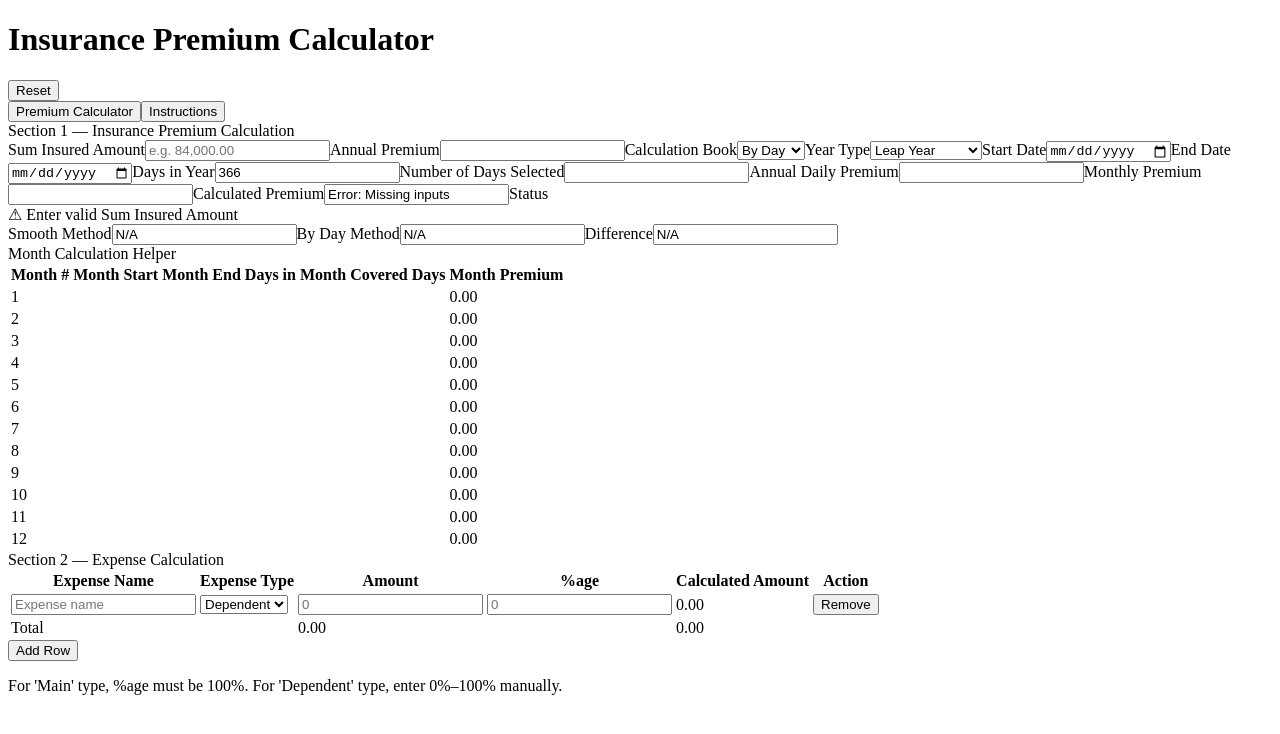
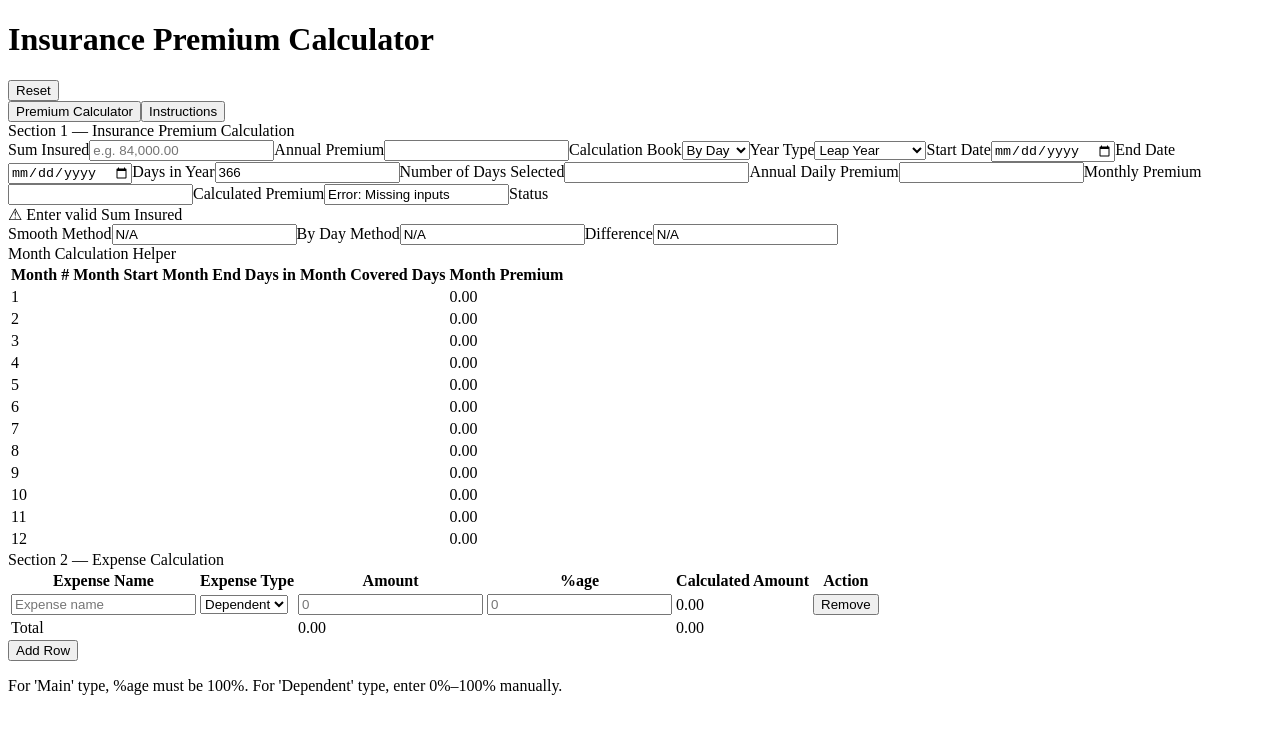
Before and after one commit to sharmalily1984-cloud/insurance-premium-web, a React (Vite) app: page / in a window 1280 px wide. Shown: the top 734 px of the page. Built offline with nearby package versions, Linux system fonts and the light colour scheme; the HTML template or start-up script is replaced by a standard one.

Commit message:
Revert field label back to Sum Insured

```diff
--- a/src/components/Instructions.tsx
+++ b/src/components/Instructions.tsx
@@ -5,9 +5,9 @@ export default function Instructions() {
       <div className="panel instructions">
         <h3>Section 1 — Insurance Premium Calculation</h3>
         <p>
-          Enter a positive <strong>Sum Insured Amount</strong>. The{' '}
+          Enter a positive <strong>Sum Insured</strong>. The{' '}
           <strong>Annual Premium</strong> is calculated automatically as Sum
-          Insured Amount ÷ 12. The calculation method depends on the{' '}
+          Insured ÷ 12. The calculation method depends on the{' '}
           <strong>Calculation Book</strong>:
         </p>
         <ul>
--- a/src/components/Section1.tsx
+++ b/src/components/Section1.tsx
@@ -96,7 +96,7 @@ export default function Section1(props: Section1Props) {
       <div className="banner">Section 1 — Insurance Premium Calculation</div>
       <div className="panel">
         <div className="field-grid">
-          <label htmlFor="sumInsured">Sum Insured Amount</label>
+          <label htmlFor="sumInsured">Sum Insured</label>
           <input
             id="sumInsured"
             className="field input"
--- a/src/engine/premiumEngine.ts
+++ b/src/engine/premiumEngine.ts
@@ -157,7 +157,7 @@ export function calculatePremium(inputs: PremiumInputs): PremiumResult {
   // Status (priority order). Sum Insured is now the actual input.
   let status: PremiumResult['status'];
   if (inputs.sumInsured == null || inputs.sumInsured <= 0) {
-    status = { text: '⚠ Enter valid Sum Insured Amount', kind: 'warn' };
+    status = { text: '⚠ Enter valid Sum Insured', kind: 'warn' };
   } else if (inputs.book === '') {
     status = { text: '⚠ Select Calculation Book', kind: 'warn' };
   } else if (inputs.yearType === '') {
```
